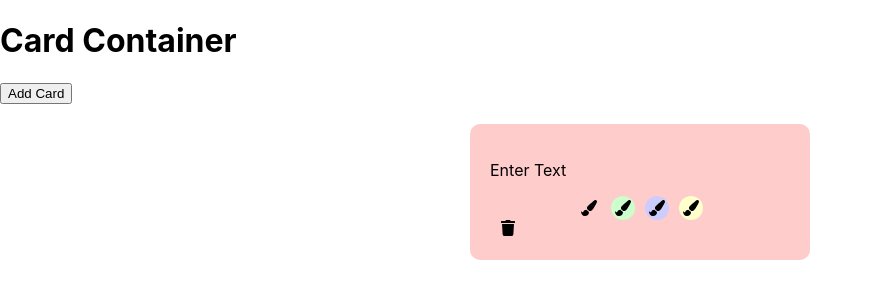
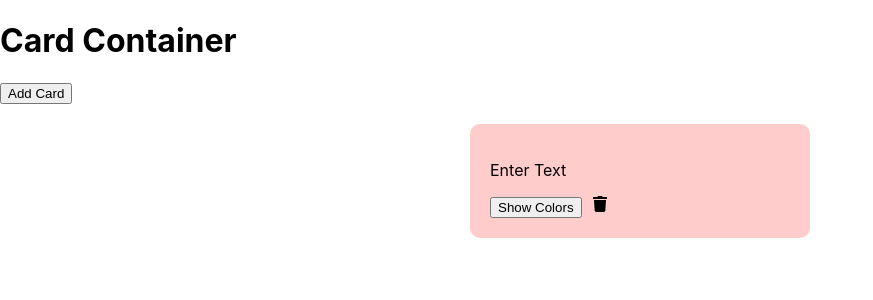
Before and after one commit to Talia22/card-client, a React (Create React App) app: page / in a window 1280 px wide. Shown: the top 300 px of the page, without its empty margins (0-873 px from the left). Built offline with nearby package versions, Linux system fonts and the light colour scheme.

Commit message:
added a button

```diff
--- a/src/components/Card/Card.jsx
+++ b/src/components/Card/Card.jsx
@@ -9,6 +9,7 @@ const Card = ({onDelete }) => {
     const [text, setText] = useState('Enter Text');
     const [isEditing, setEditing] = useState(false);
     const [inputValue, setInputValue] = useState(text);
+    const [showColorOptions, setShowColorOptions] = useState(false);
 
     const handleTextClick = (event) => {
         if (event.target.tagName !== 'SELECT') {
@@ -29,6 +30,7 @@ const Card = ({onDelete }) => {
 
     const handleColorChange = (selectedColor) => {
         setColor(selectedColor);
+        setShowColorOptions(false);
     };
 
     return (
@@ -47,6 +49,10 @@ const Card = ({onDelete }) => {
                     <p>{text}</p>
                 </div>
             )}
+            <button onClick={() => setShowColorOptions(prev => !prev)}>
+                {showColorOptions ? 'Hide Colors' : 'Show Colors'}
+            </button>
+            {showColorOptions && (
                 <div className={Styles.colorOptions}>
                     {colors.map((colorOption) => (
                         <div
@@ -59,6 +65,7 @@ const Card = ({onDelete }) => {
                         </div>
                     ))}
                 </div>
+            )}
             <div className={Styles.deleteIcon} onClick={onDelete}>
                 <FaTrash />
             </div>
```
Lines whose indentation alone changed are shown as unchanged.
